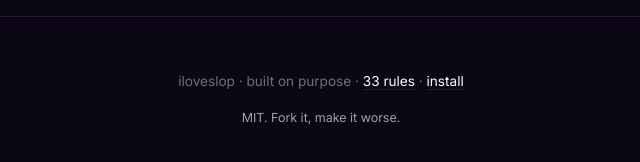
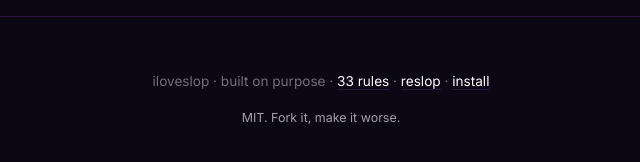
Before and after one commit to srmdn/iloveslop, a website: page docs/index.html in a window 1280 px wide. Shown: the part 2726-2888 px from the top of the page, 319-959 px from the left. Drawn offline with Linux system fonts and the light colour scheme.

Commit message:
add reslop to the landing footer

```diff
--- a/docs/index.html
+++ b/docs/index.html
@@ -130,7 +130,7 @@
 </section>
 
 <footer class="footer reveal">
-  <p>iloveslop · built on purpose · <a href="rules.html">33 rules</a> · <a href="install.html">install</a></p>
+  <p>iloveslop · built on purpose · <a href="rules.html">33 rules</a> · <a href="reslop.html">reslop</a> · <a href="install.html">install</a></p>
   <p class="micro">MIT. Fork it, make it worse.</p>
 </footer>
 
```
